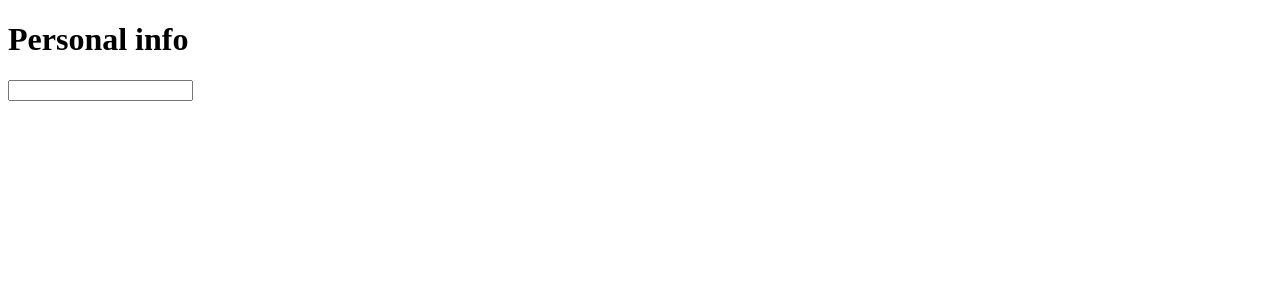
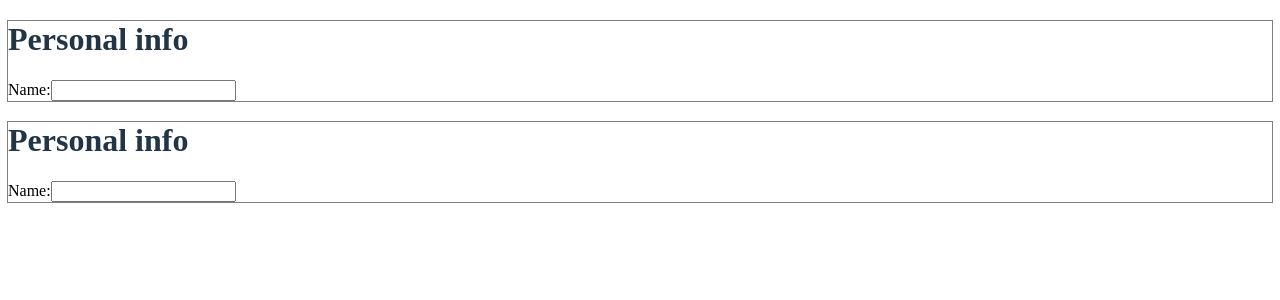
Before and after one commit to EduardoHGomez/CV-maker, a React (Vite) app: page / in a window 1280 px wide. Shown: the top 300 px of the page. Built offline with nearby package versions, Linux system fonts and the light colour scheme.

Commit message:
styling details input

```diff
--- a/src/App.css
+++ b/src/App.css
@@ -1,4 +1,8 @@
-
 h1 {
     color: #213547;
 }
+
+.details {
+    outline: 1px solid gray;
+    width: 1fr;
+}
--- a/src/components/Details.jsx
+++ b/src/components/Details.jsx
@@ -4,10 +4,13 @@
 // Main component of details
 function Details(){
     return (
-        <div>
+        <div className="details">
             <h1>Personal info</h1>
             <form className="detailsInput">
-                <input className="name"></input>
+                <label>
+                    Name:
+                    <input className="name"></input>
+                </label>
             </form>
         </div>
     )
--- a/src/main.jsx
+++ b/src/main.jsx
@@ -3,9 +3,11 @@ import ReactDOM from 'react-dom/client'
 // import App from './App.jsx'
 // import './index.css'
 import Details from './components/Details'
+import './App.css'
 
 ReactDOM.createRoot(document.getElementById('root')).render(
   <React.StrictMode>
     <Details/>
+    <Details/>
   </React.StrictMode>,
 )
```
